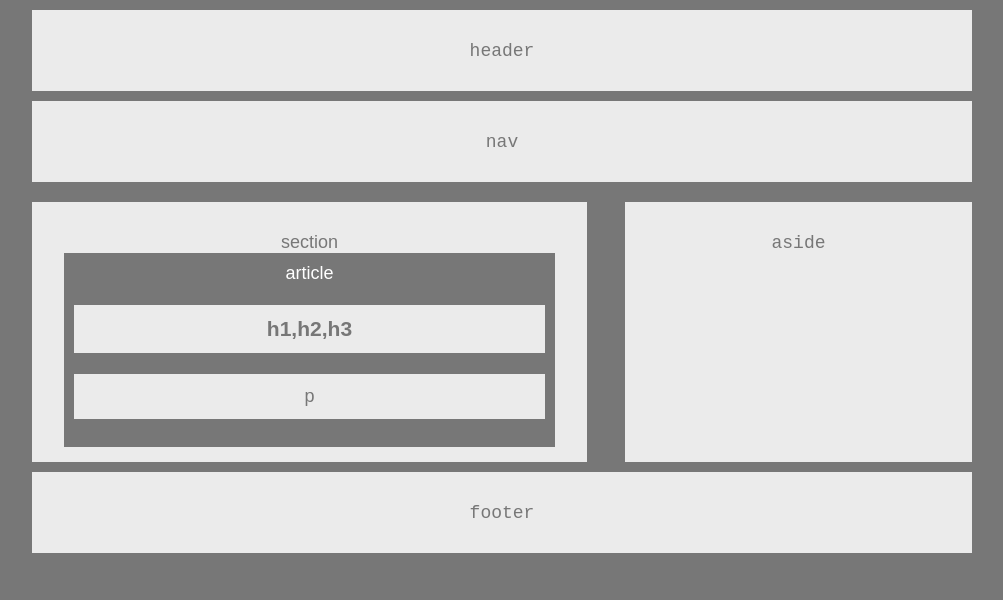
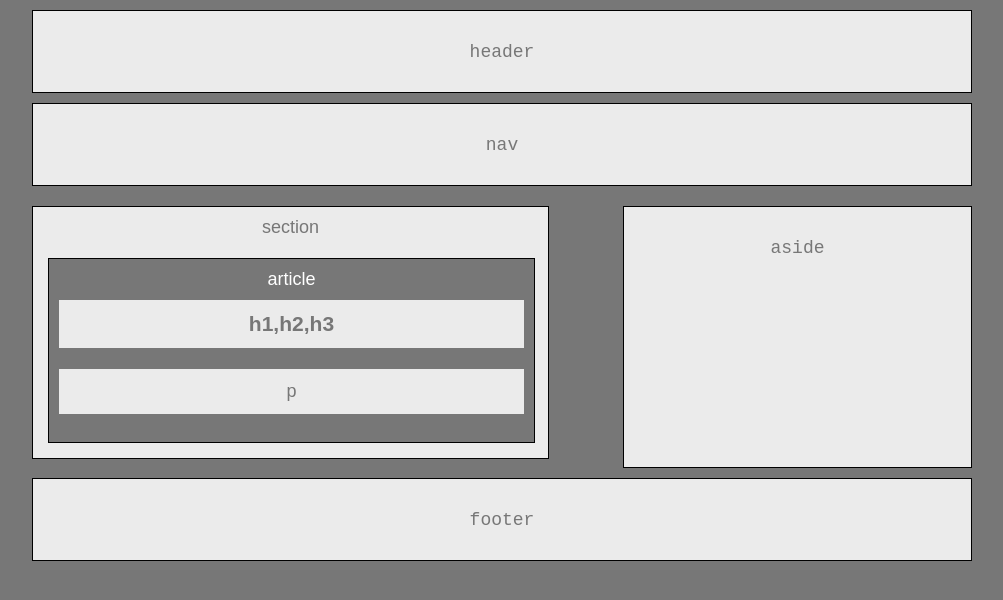
Before and after one commit to BullGator92/HW-Wireframe, a plain HTML site: page index.html in a window 1280 px wide. Shown: the whole page, without its empty margins (178-1181 px from the left). Drawn offline with Linux system fonts and the light colour scheme.

Commit message:
v2 updates

```diff
--- a/style.css
+++ b/style.css
@@ -11,24 +11,29 @@ header,nav,section,aside,footer {
     margin: 10px;
     text-align: center;
     padding: 30px;
+    border: rgb(0, 0, 0) solid 1px;
 }
 section {
     float: left;
     width: 495px;
-    height: 200px;
+    padding: 10px;
 }
 article {
     background: #777;
     color: white;
     padding: 10px;
-    margin: auto;
-    width: 99%;
-    box-sizing: border-box;
+    margin: 20px 5px 5px 5px;
+    /*right: 250px;*/
+    width: 465px;
+    /*box-sizing: border-box;
+    position: absolute;*/
+    border: rgb(0, 0, 0) solid 1px;
 }
 h1 {
     background: #ebebeb;
     color: #777;
     padding: 12px;
+    margin-top: 10px;
 }
 p {
     background: #ebebeb;
```
